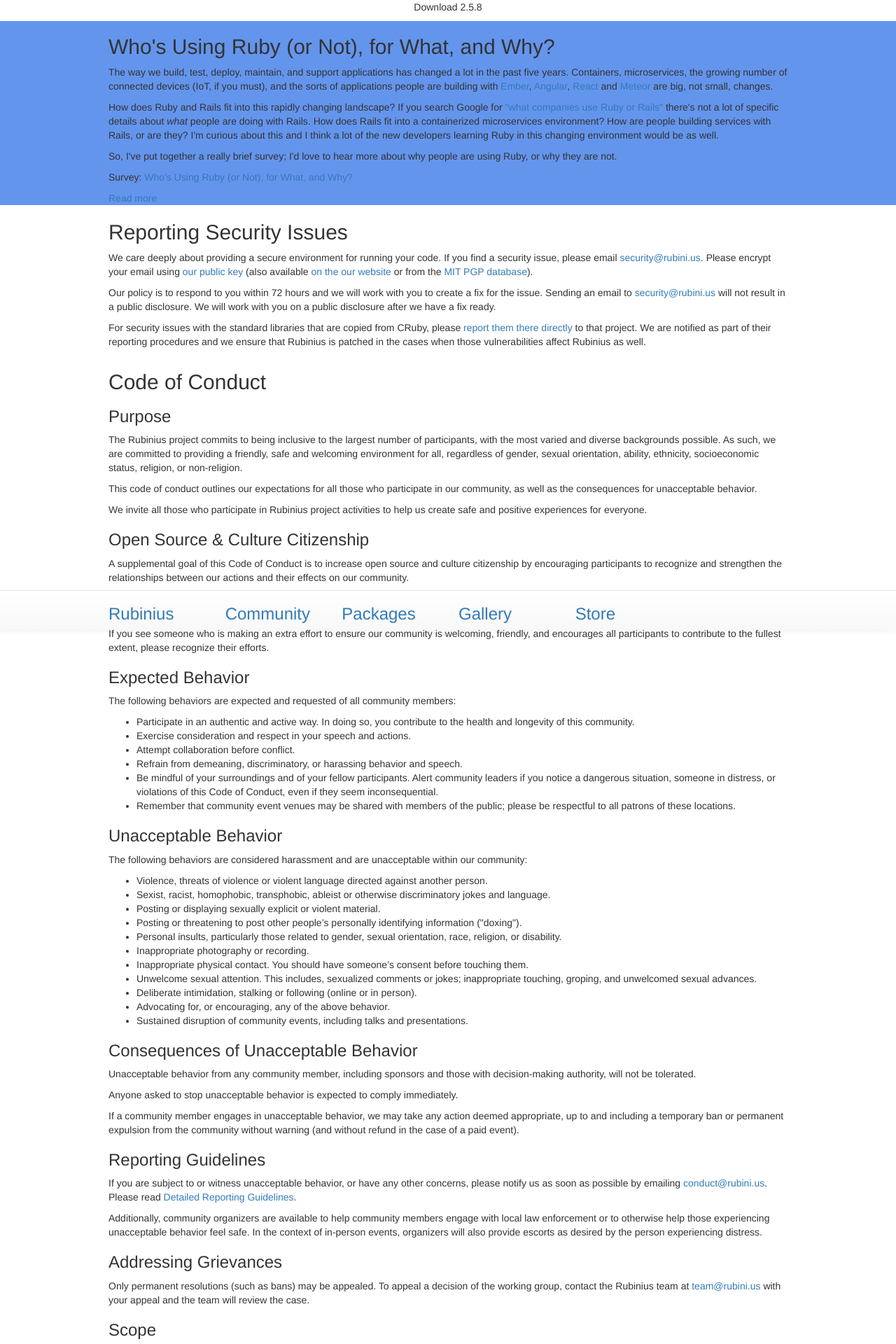
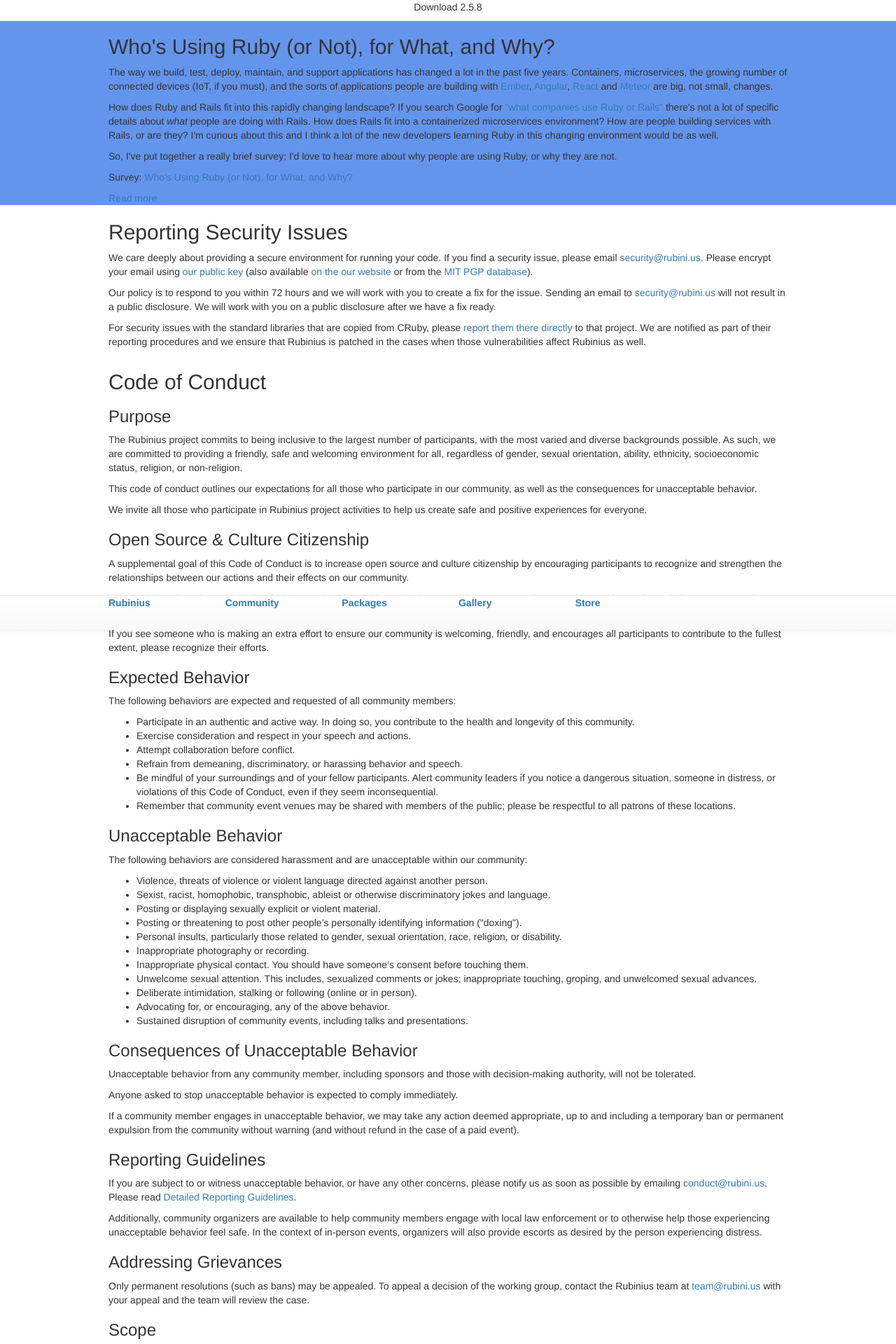
Before and after one commit to rubinius/rubinius-website-archive, a Jekyll site: the page built from new_index.html, in a window 1280 px wide. Shown: the top 1920 px of the page at 70% size. Built offline with Jekyll 4.4.1, drawn with Linux system fonts in a browser that asks for light colours; nearby versions of some CDN libraries; Markdown is read by kramdown in place of the engine named in the settings.

Commit message:
Simple links for footer headers.

```diff
--- a/_includes/new_footer.html
+++ b/_includes/new_footer.html
@@ -3,18 +3,22 @@
   <div class="footer-content">
     <div class="container content-container">
       <div class="row">
-        <div class="footer-column col-md-2 col-sm-3 col-xs-6">
-          <h3><a href="#">Rubinius</a></h3>
-          <ol class="footer-nav-menu">
+        <div class="footer-menu col-md-2 col-sm-3 col-xs-6">
+          <div class="footer-menu-header">
+            <a href="#">Rubinius</a>
+          </div>
+          <ol class="footer-menu-body">
             <li>Platform</li>
             <li>Mission</li>
             <li>Security</li>
             <li>Book</li>
           </ol>
         </div>
-        <div class="footer-column col-md-2 col-sm-3 col-xs-6">
-          <h3><a href="#community">Community</a></h3>
-          <ol class="footer-nav-menu">
+        <div class="footer-menu col-md-2 col-sm-3 col-xs-6">
+          <div class="footer-menu-header">
+            <a href="#community">Community</a>
+          </div>
+          <ol class="footer-menu-body">
             <li>Code of Conduct</li>
             <li>Team</li>
             <li>Roles</li>
@@ -23,9 +27,11 @@
             <li>Contact Us</li>
           </ol>
         </div>
-        <div class="footer-column col-md-2 col-sm-3 col-xs-6">
-          <h3><a href="#packages">Packages</a></h3>
-          <ol class="footer-nav-menu">
+        <div class="footer-menu col-md-2 col-sm-3 col-xs-6">
+          <div class="footer-menu-header">
+            <a href="#packages">Packages</a>
+          </div>
+          <ol class="footer-menu-body">
             <li>Docker</li>
             <li>OS X Homebrew</li>
             <li>Ubuntu</li>
@@ -33,9 +39,11 @@
           </ol>
         </div>
         <div class="clearfix visible-sm-block"></div>
-        <div class="footer-column col-md-2 col-sm-3 col-xs-6">
-          <h3><a href="#gallery">Gallery</a></h3>
-          <ol class="footer-nav-menu">
+        <div class="footer-menu col-md-2 col-sm-3 col-xs-6">
+          <div class="footer-menu-header">
+            <a href="#gallery">Gallery</a>
+          </div>
+          <ol class="footer-menu-body">
             <li>Testimonials</li>
             <li>Case Studies</li>
             <li>Languages</li>
@@ -43,9 +51,11 @@
           </ol>
         </div>
         <div class="clearfix visible-xs-block"></div>
-        <div class="footer-column col-md-2 col-sm-3 col-xs-6">
-          <h3><a href="#store">Store</a></h3>
-          <ol class="footer-nav-menu">
+        <div class="footer-menu col-md-2 col-sm-3 col-xs-6">
+          <div class="footer-menu-header">
+            <a href="#store">Store</a>
+          </div>
+          <ol class="footer-menu-body">
             <li>Apparel</li>
             <li>Stickers</li>
             <li>Sponsorships</li>
--- a/css/rubinius.css
+++ b/css/rubinius.css
@@ -10,10 +10,14 @@
   background-color: cornflowerblue;
 }
 
-.footer-column {
+.footer-menu {
 }
 
-.footer-nav-menu {
+.footer-menu-header {
+  font-weight: bold;
+}
+
+.footer-menu-body {
   display: none;
 }
 
```
